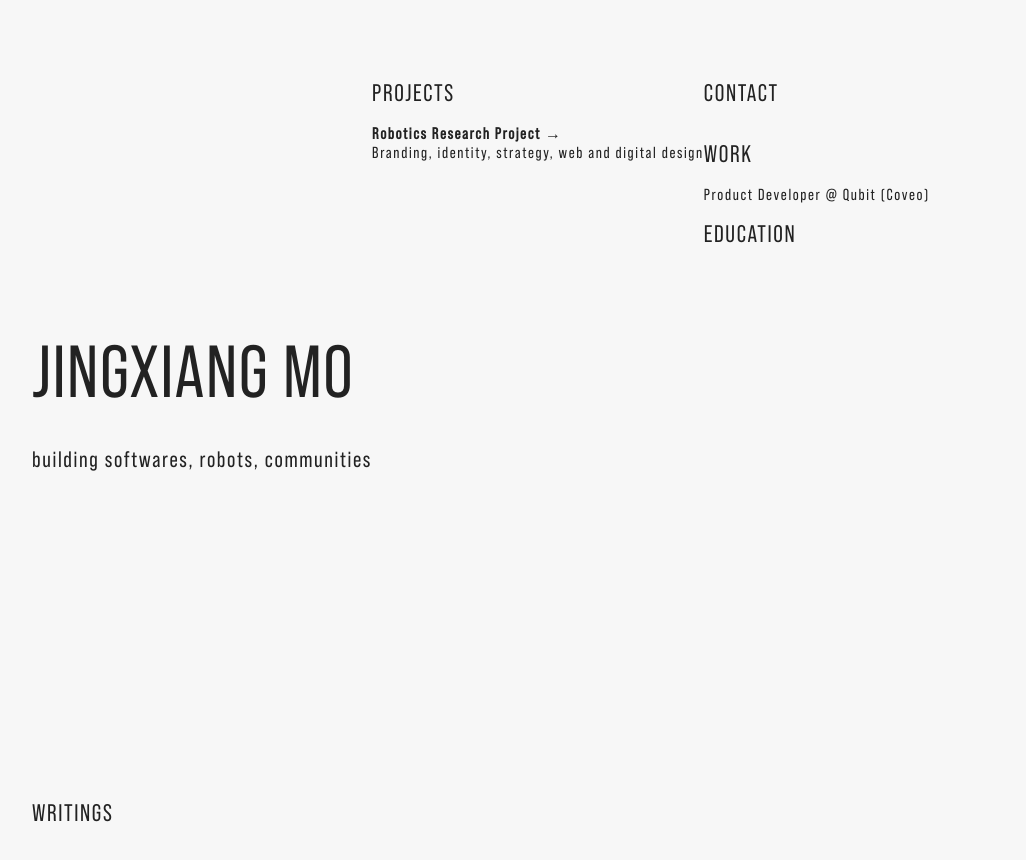
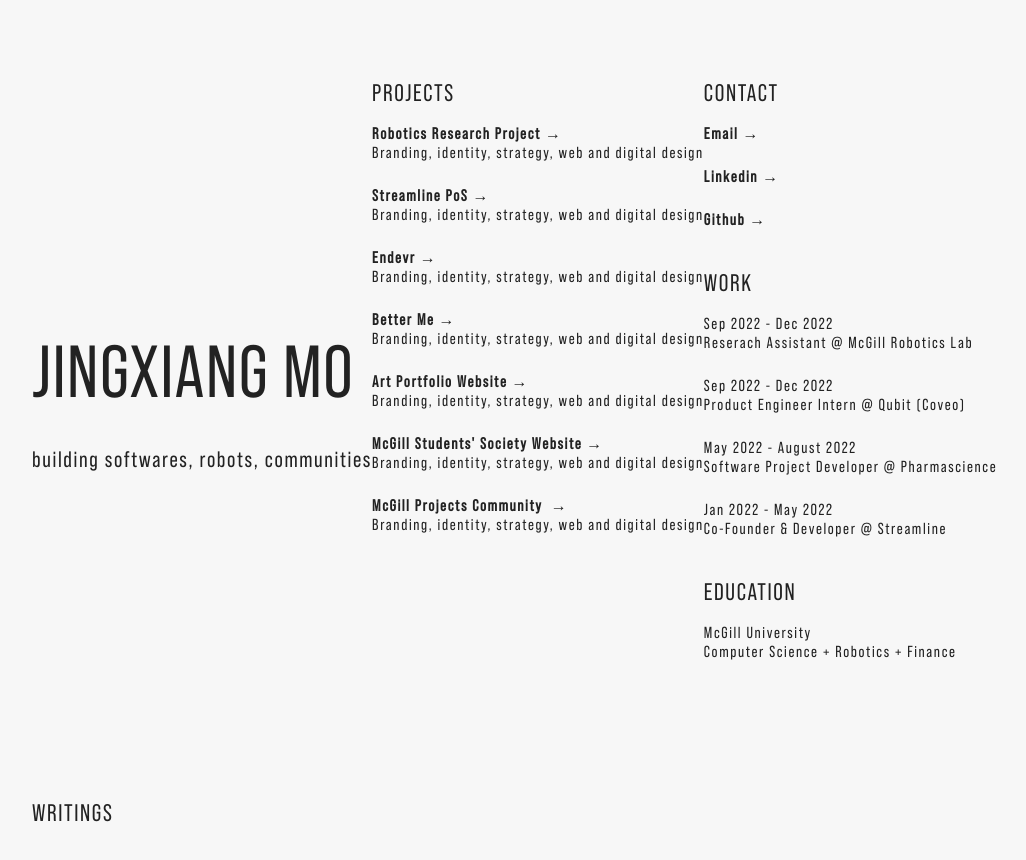
Before and after one commit to jingxiangmo/website, a Next.js app: page / in a window 1280 px wide. Shown: the top 860 px of the page, without its empty margins (32-1058 px from the left). Built offline with nearby package versions, Linux system fonts and the light colour scheme.

Commit message:
content added

```diff
--- a/pages/index.js
+++ b/pages/index.js
@@ -39,14 +39,41 @@ export default function Home() {
               Branding, identity, strategy, web and digital design
             </dd>
 
+            <dd>
+              <a href="">Streamline PoS</a>
+              <br />
+              Branding, identity, strategy, web and digital design
+            </dd>
 
+            <dd>
+              <a href="">Endevr</a>
+              <br />
+              Branding, identity, strategy, web and digital design
+            </dd>
 
+            <dd>
+              <a href="">Better Me</a>
+              <br />
+              Branding, identity, strategy, web and digital design
+            </dd>
 
-            {/* <dd> Streamline </dd>
-            <dd> Endevr </dd>
-            <dd> Better Me </dd>
-            <dd> Art Portfolio Website </dd>
-            <dd> McGill Students' Society Website </dd> */}
+            <dd>
+              <a href="">Art Portfolio Website</a>
+              <br />
+              Branding, identity, strategy, web and digital design
+            </dd>
+
+            <dd>
+              <a href="">McGill Students' Society Website</a>
+              <br />
+              Branding, identity, strategy, web and digital design
+            </dd>
+
+            <dd>
+              <a href="">McGill Projects Community </a>
+              <br />
+              Branding, identity, strategy, web and digital design
+            </dd>
           </dl>
         </column>
 
@@ -56,19 +83,59 @@ export default function Home() {
           {/* contact */}
 
           <dl className={styles.block}>
-          <dt> CONTACT </dt>
+            <dt> CONTACT </dt>
+            <dd>
+              <a href="">Email</a>
+            </dd>
+
+            <dd>
+              <a href="">Linkedin</a>
+            </dd>
+
+            <dd>
+              <a href="">Github</a>
+            </dd>
           </dl>
-
 
           {/* work */}
           <dl className={styles.block}>
             <dt> WORK </dt>
-            <dd> Product Developer @ Qubit (Coveo) </dd>
+
+            <dd>
+              Sep 2022 - Dec 2022
+              <br />
+              Reserach Assistant @ McGill Robotics Lab
+            </dd>
+
+            <dd>
+              Sep 2022 - Dec 2022
+              <br />
+               Product Engineer Intern @ Qubit (Coveo)
+            </dd>
+
+            <dd>
+              May 2022 - August 2022
+              <br />
+              Software Project Developer @ Pharmascience
+            </dd>
+
+
+            <dd>
+              Jan 2022 - May 2022
+              <br />
+              Co-Founder & Developer @ Streamline
+            </dd>
+
           </dl>
 
           {/* education */}
           <dl className={styles.block}>
             <dt> EDUCATION </dt>
+            <dd>
+              McGill University
+              <br/>
+              Computer Science + Robotics + Finance
+            </dd>
           </dl>
         </column>
 
--- a/styles/Home.module.scss
+++ b/styles/Home.module.scss
@@ -50,6 +50,12 @@
     margin: 1rem 0 1rem 0;
   }
 
+dd {
+  font-size: medium;
+  margin: 1rem 0 1.5rem 0;
+}
+
+
   a {
     font-weight: bold;
 
```
